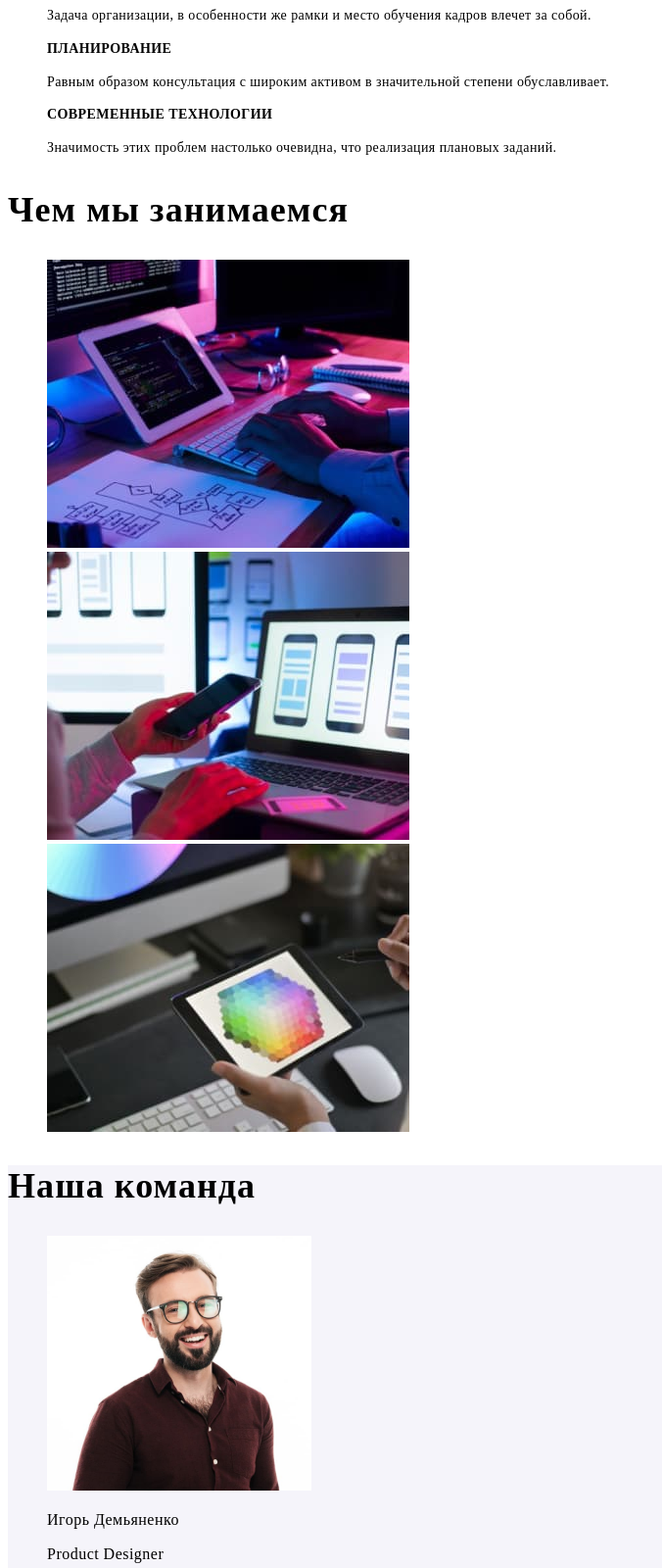
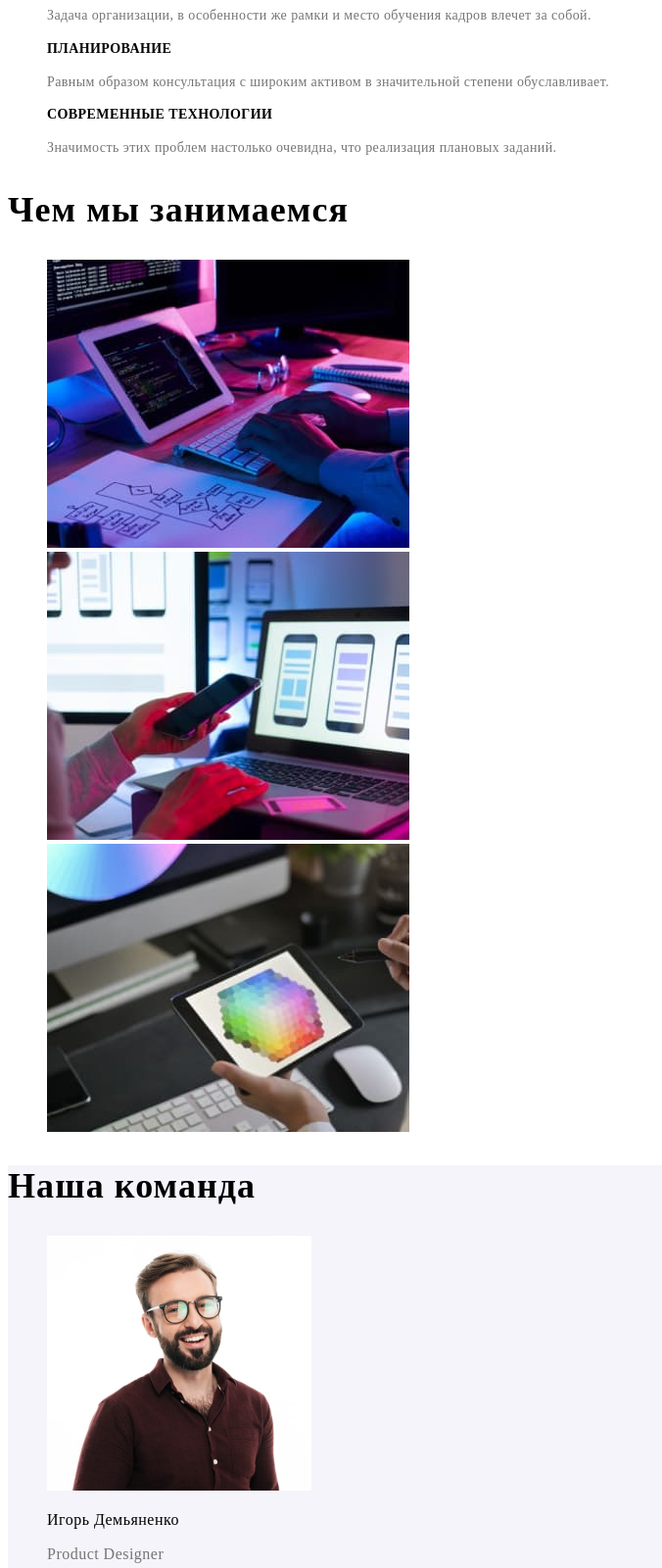
Before and after one commit to Anastasiia7878/goit-markup-hw-02, a plain HTML site: page index.html in a window 1280 px wide. Shown: the part 500-2100 px from the top of the page at 98% size, without its empty margins (0-676 px from the left). Drawn offline with Linux system fonts and the light colour scheme.

Commit message:
update style css

```diff
--- a/css/style.css
+++ b/css/style.css
@@ -90,7 +90,7 @@ body{
     line-height: 1.71;
     letter-spacing: 0.03em;
 
-    color: var(--secondary-colour);
+    color: var(--secondary-text-colour);
 }
 .work-title,
 .team-title{
@@ -113,7 +113,7 @@ body{
     /* text-align: center; */
     letter-spacing: 0.03em;
 
-    color: var(--secondary-colour);
+    color: var(--secondary-text-colour);
 }
 .team{
     background-color: #F5F4FA;
@@ -167,7 +167,7 @@ body{
     line-height: 1.87;
     letter-spacing: 0.03em;
 
-    color: var(--secondary-colour);
+    color: var(--secondary-text-colour);
 }
 .example-title{
     font-weight: 700;
```
